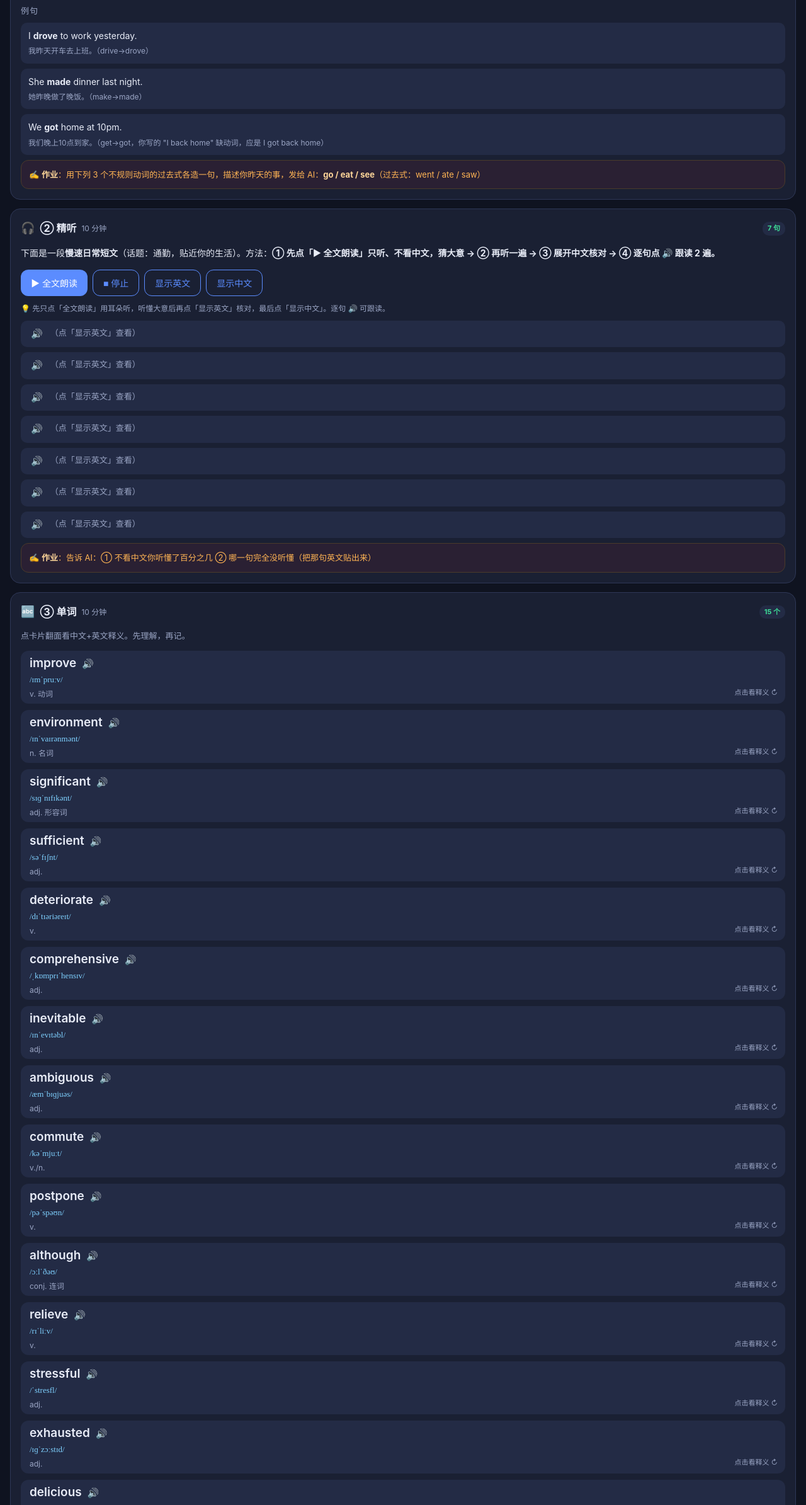
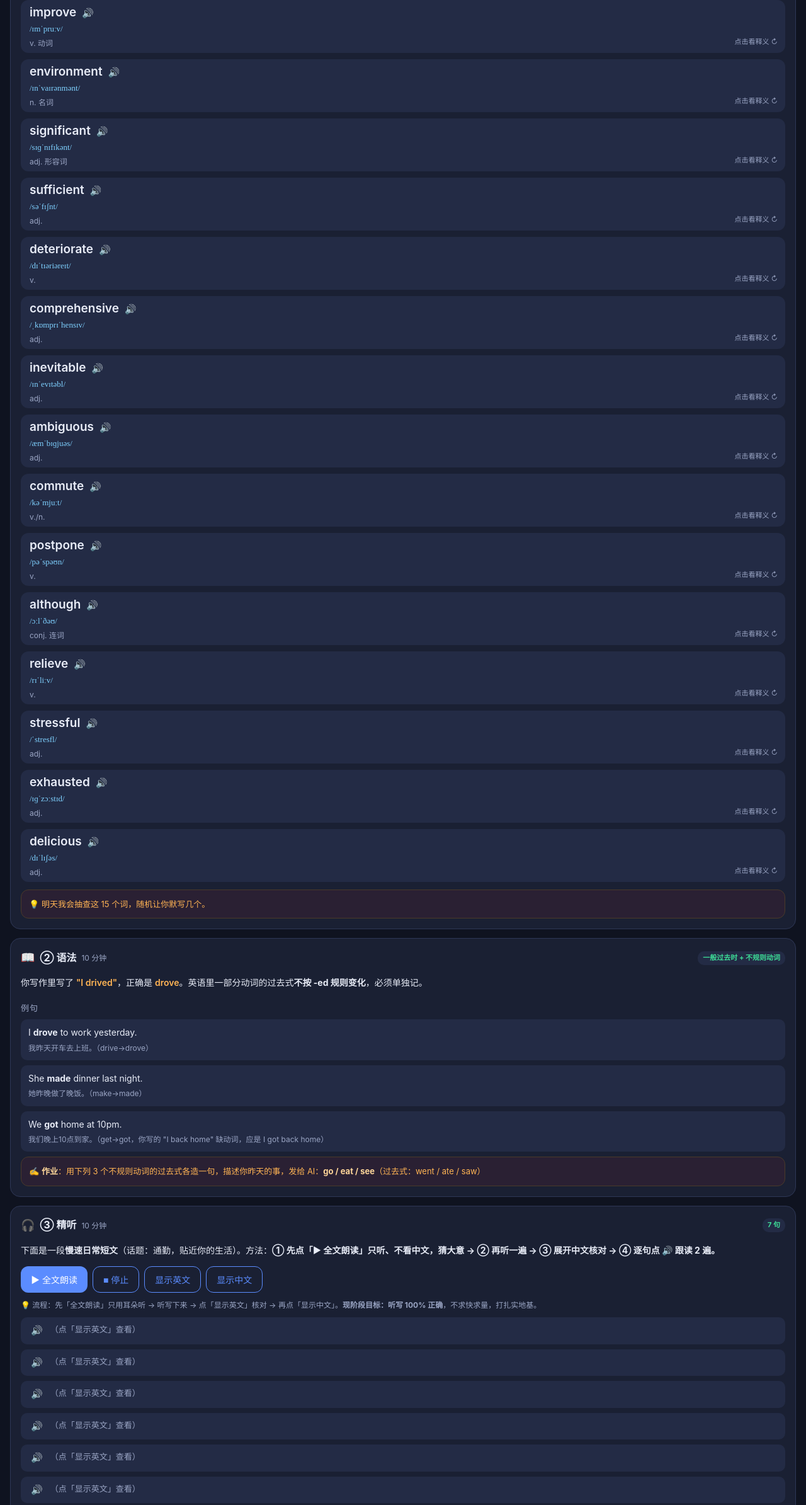
Before and after one commit to jiajia11272042/ielts-study, a plain HTML site: page index.html in a window 1280 px wide. Shown: the part 333-2722 px from the top of the page at 63% size. Drawn offline with Linux system fonts and the light colour scheme.

Commit message:
Reorder daily tasks: vocab -> grammar -> listening; listening goal 100% dictation

```diff
--- a/index.html
+++ b/index.html
@@ -125,9 +125,9 @@
     </div>
     <div class="card">
       <h2><span class="ico">📅</span>每天 30 分钟怎么分</h2>
-      <div class="ex"><b>① 语法 10 分钟</b><div class="zh">学一个点 + 造 3 个句子（发给 AI 批改）</div></div>
-      <div class="ex"><b>② 精听 10 分钟</b><div class="zh">一小段慢速音频：听→暂停→跟读→核对文本</div></div>
-      <div class="ex"><b>③ 单词 10 分钟</b><div class="zh">背 15 个高频词，第二天抽查默写</div></div>
+      <div class="ex"><b>① 单词 10 分钟</b><div class="zh">背 15 个高频词（带音标/发音/英文释义），第二天抽查默写</div></div>
+      <div class="ex"><b>② 语法 10 分钟</b><div class="zh">学一个点 + 造 3 个句子（发给 AI 批改）</div></div>
+      <div class="ex"><b>③ 精听 10 分钟</b><div class="zh">页面内朗读：听→听写→核对。现阶段目标：听写 100% 正确</div></div>
       <div class="note">💡 <b>核心原则</b>：页面是载体不是老师。每天把造句/做题/写作<b>发到和 AI 的对话里</b>批改纠错，页面 + 对话一起用才完整。</div>
     </div>
     <div class="card">
@@ -357,13 +357,19 @@ function renderDay(){
 
   box.innerHTML=`
     <div class="card">
-      <h2><span class="ico">📖</span>① 语法 <span class="mins">10 分钟</span><span class="tag">${d.grammar.title}</span></h2>
+      <h2><span class="ico">🔤</span>① 单词 <span class="mins">10 分钟</span><span class="tag">${d.words.length} 个</span></h2>
+      <p style="font-size:13px;color:var(--sub);">点卡片翻面看中文+英文释义。先理解，再记。有 🔊 可听发音。</p>
+      <div class="word-grid" style="margin-top:10px;">${wordsHtml}</div>
+      <div class="note" style="margin-top:12px;">💡 明天我会抽查这 15 个词，随机让你默写几个。</div>
+    </div>
+    <div class="card">
+      <h2><span class="ico">📖</span>② 语法 <span class="mins">10 分钟</span><span class="tag">${d.grammar.title}</span></h2>
       <p style="font-size:14px;">${d.grammar.body}</p>
       <div class="sect-title">例句</div>${exHtml}
       <div class="note">✍️ <b>作业</b>：${d.grammar.task}</div>
     </div>
     <div class="card">
-      <h2><span class="ico">🎧</span>② 精听 <span class="mins">10 分钟</span><span class="tag">${d.listen.script.length} 句</span></h2>
+      <h2><span class="ico">🎧</span>③ 精听 <span class="mins">10 分钟</span><span class="tag">${d.listen.script.length} 句</span></h2>
       <p style="font-size:14px;">${d.listen.body}</p>
       <div class="player">
         <button class="btn" id="playAllBtn" onclick="togglePlayAll()">▶ 全文朗读</button>
@@ -371,15 +377,9 @@ function renderDay(){
         <button class="btn ghost" id="enToggle" onclick="toggleEn()">显示英文</button>
         <button class="btn ghost" id="zhToggle" onclick="toggleZh()">显示中文</button>
       </div>
-      <p style="font-size:12px;color:var(--sub);margin:4px 0 0;">💡 先只点「全文朗读」用耳朵听，听懂大意后再点「显示英文」核对，最后点「显示中文」。逐句 🔊 可跟读。</p>
+      <p style="font-size:12px;color:var(--sub);margin:4px 0 0;">💡 流程：先「全文朗读」只用耳朵听 → 听写下来 → 点「显示英文」核对 → 再点「显示中文」。<b>现阶段目标：听写 100% 正确</b>，不求快求量，打扎实地基。</p>
       <div class="script hide-en hide-zh" id="scriptBox">${scriptHtml}</div>
-      <div class="note">✍️ <b>作业</b>：${d.listen.task}</div>
-    </div>
-    <div class="card">
-      <h2><span class="ico">🔤</span>③ 单词 <span class="mins">10 分钟</span><span class="tag">${d.words.length} 个</span></h2>
-      <p style="font-size:13px;color:var(--sub);">点卡片翻面看中文+英文释义。先理解，再记。</p>
-      <div class="word-grid" style="margin-top:10px;">${wordsHtml}</div>
-      <div class="note" style="margin-top:12px;">💡 明天我会抽查这 15 个词，随机让你默写几个。</div>
+      <div class="note">✍️ <b>作业</b>：把你的听写拍照/打字发给 AI 批改（重点看语法，不只是漏词）。</div>
     </div>
     <button class="big-check ${isDone?'done':''}" id="bigCheck" onclick="toggleDone()">
       ${isDone?'✓ 今天已打卡（再点取消）':'今天三块都完成了，打卡 →'}
```
